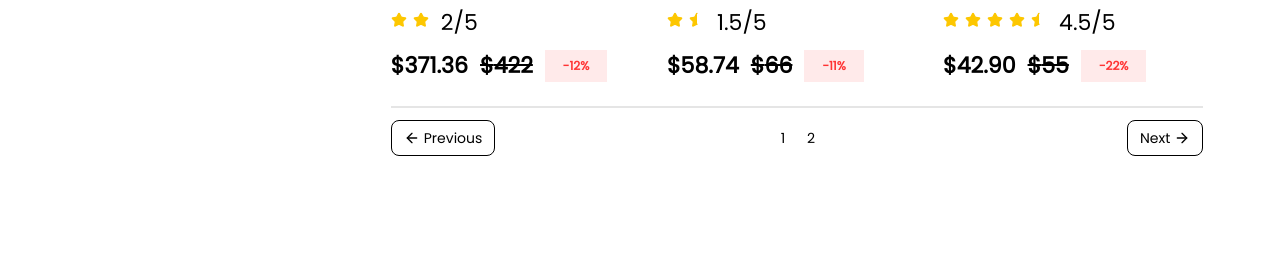
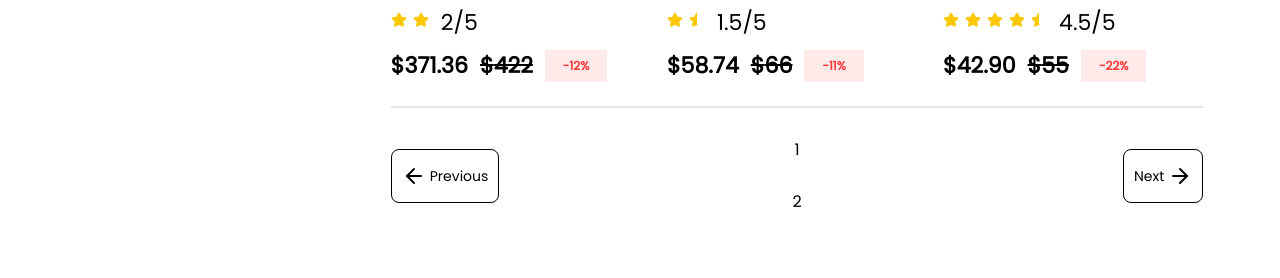
Before and after one commit to EASY-ORDER-IZ/easyorder-frontend, a React (Vite) app: page /cate/1 in a window 1280 px wide. Shown: the part 1246-1524 px from the top of the page. Built offline with nearby package versions, Linux system fonts and the light colour scheme.

Commit message:
feat(button): added button varient for primary and secondary ans its sizes

```diff
--- a/src/components/ProductComponents/ProductBar.tsx
+++ b/src/components/ProductComponents/ProductBar.tsx
@@ -3,6 +3,7 @@ import { newClothes } from '@/store/staticData';
 import { useState } from 'react';
 import ProductCard from './ProductCard';
 import { Button } from '../ui/button/button';
+import { ChevronRight } from 'lucide-react';
 
 interface Props {
   title: string;
@@ -24,7 +25,7 @@ const ProductBar = ({ title }: Props) => {
   const visibleProductsMobile = newClothes.slice(0, visibleCountMobile);
 
   return (
-    <div className="flex flex-col items-center gap-8 px-2">
+    <div className="flex flex-col items-center justify-center gap-8 px-2">
       <div>
         <span className="font-integral text-h2 font-bold">{title}</span>
       </div>
@@ -40,9 +41,10 @@ const ProductBar = ({ title }: Props) => {
         ))}
       </div>
 
-      <div className="flex w-full justify-center sm:w-auto">
-        <Button onClick={handleViewMore} variant="primary" size="md">
+      <div className="flex w-full items-center justify-center sm:w-auto">
+        <Button onClick={handleViewMore} size="md" variant="secondary">
           {hasMore ? 'View All' : 'View Less'}
+          <ChevronRight />
         </Button>
       </div>
     </div>
--- a/src/components/ui/button/button-variants.ts
+++ b/src/components/ui/button/button-variants.ts
@@ -1,42 +1,23 @@
 import { cva } from 'class-variance-authority';
 
 export const buttonVariants = cva(
-  "inline-flex cursor-pointer items-center justify-center gap-2 cursor-pointer whitespace-nowrap rounded-md text-sm font-medium transition-all disabled:pointer-events-none disabled:opacity-50 [&_svg]:pointer-events-none [&_svg:not([class*='size-'])]:size-4 shrink-0 [&_svg]:shrink-0 outline-none focus-visible:border-ring focus-visible:ring-ring/50 focus-visible:ring-[3px] aria-invalid:ring-destructive/20 dark:aria-invalid:ring-destructive/40 aria-invalid:border-destructive",
+  ' rounded-lg px-9 py-3.5 cursor-pointer flex items-center justify-center gap-2.5  ',
   {
     variants: {
       variant: {
-        default: 'bg-button-bg  text-button-text cursor-pointer text-medium rounded-[72px]',
-
-        outline: ' text-text-main border border-text-main',
-        primary:
-          'bg-primary-main text-[1rem]  text-background-100 hover:bg-primary-100 hover:text-text-main disabled:bg-primary-50 disabled:text-text-200',
-        secondary:
-          'bg-secondary-normal text-background-100 hover:bg-secondary-light-hover hover:text-text-main disabled:bg-secondary-light disabled:text-text-200',
-        ghost:
-          'bg-button-bg-sec text-medium  text-[16px] border-1 border-black/10 text-button-text-sec rounded-[72px]',
-        link: 'text-primary underline-offset-4 hover:underline',
-        acc: 'rounded-full bg-white border border-text-100 size-6 border-0',
-        orderbutton: 'rounded-[62px] bg-button-bg text-button-text',
-        pagLinkActive: 'bg-button-bg/10  text-button-bg',
-        pagLinkInActive: 'text-button-bg/50  ',
-        newslatter: 'bg-background-100 text-text-900 rounded-9 ',
-        toggle:
-          'bg-primary-main  transition-all duration-200 ease-in-out disabled:bg-primary-50 cursor-pointer',
-        carticon: 'bg-background-main text-text-900 rounded-9 ',
+        default: '',
+        primary: 'bg-accent-primary text-background',
+        secondary: 'border border-accent-primary text-accent-primary',
       },
       size: {
-        toggle: 'w-[70px] h-[36px] rounded-full p-0.5',
-        default: 'h-9  px-4 py-2 has-[>svg]:px-3',
-        sm: 'w-button-sm  px-15 py-4 rounded-[3.75rem] ',
-        md: 'w-button-md  px-15 py-4 rounded-[3.75rem] ',
-        lg: 'w-button-lg  px-15 py-4 rounded-[3.75rem]',
-        icon: 'size-[28px]',
-        icon1: 'size-9',
-        apply: 'px-[54px] py-4',
+        default: '',
+        sm: 'w-button-sm',
+        md: 'w-button-md ',
+        lg: 'w-button-lg',
       },
     },
     defaultVariants: {
-      variant: 'default',
+      variant: 'primary',
       size: 'default',
     },
   },
--- a/src/styles/theme.css
+++ b/src/styles/theme.css
@@ -10,6 +10,10 @@
   --radius-full: 9999px; /* Full */
 
   --text-title: 3rem /* 48px */;
+
+  --width-button-sm: 8.125rem; /* 130px */
+  --width-button-md: 13.75rem; /* 220px */
+  --width-button-lg: 26.125rem; /* 418px */
 
   --color-background: var(--background);
   --color-background-tertiary: var(--background-tertiary);
```
